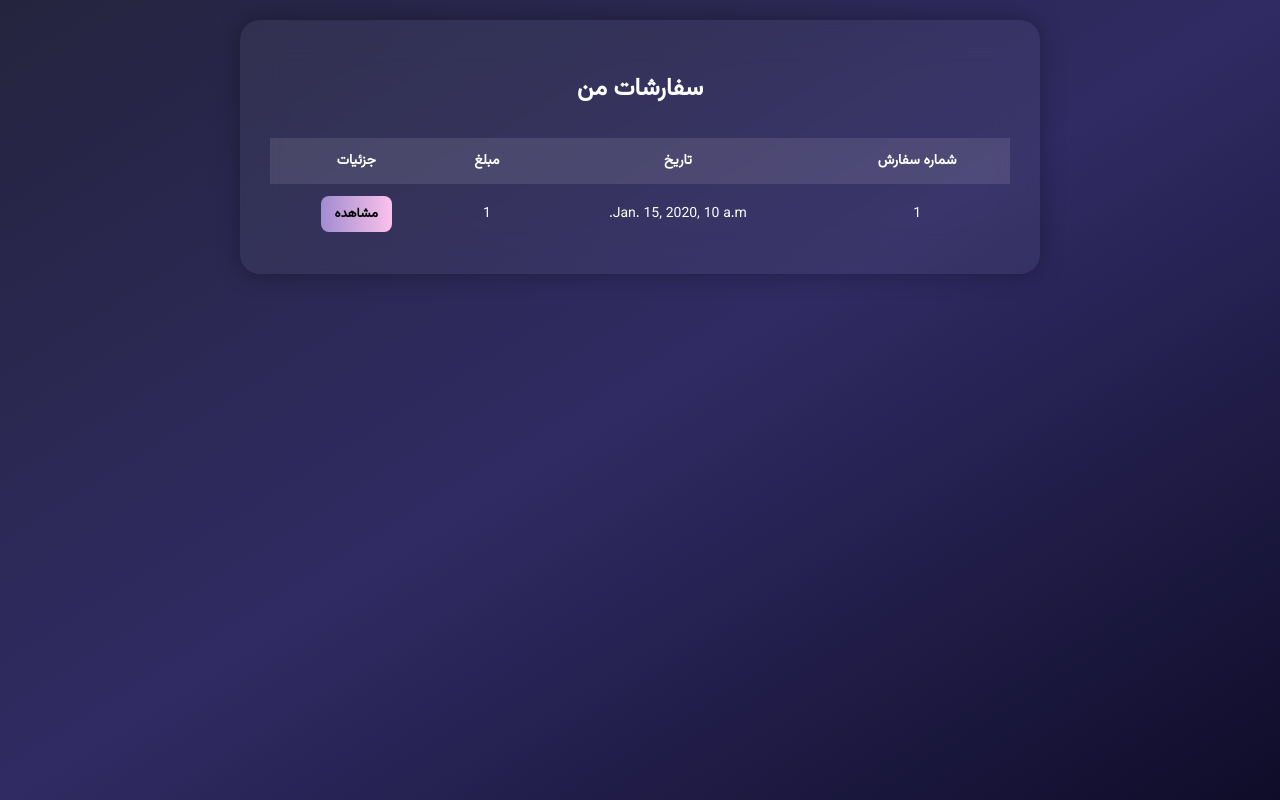
After one commit to nimamze/CoffeeShop, a Django app: template templates/accounts/user_orders.html in a window 1280 px wide. The commit adds this page. Run offline with Django 3.2, Linux system fonts and the light colour scheme; the template is opened without the code that fills it: most values are stand-ins (such as "Sample title", 1, 10 or a date in 2020).

Commit message:
preparing for phase 2

```diff
--- a/accounts/urls.py
+++ b/accounts/urls.py
@@ -8,6 +8,8 @@ from .views import (
     ProfileView,
     CustomLoginView,
     SignUpView,
+    UserOrdersView,
+    UserOrderDetailView,
     add_to_favorites
 )
 
@@ -18,6 +20,8 @@ urlpatterns = [
     path('user-profile-update/', UpdateProfileView.as_view(), name='user_update'),
     path('user-favorites/', UserFavoritesView.as_view(), name='favorites'),
     path('add-to-favorites/<int:pk>/', add_to_favorites, name='add_to_favorites'),
+    path('user-orders/', UserOrdersView.as_view(), name='orders'),
+    path('user-orders/<int:pk>', UserOrderDetailView.as_view(), name='order_detail'),
     path('login/', CustomLoginView.as_view(), name='login'),
     path('logout/', LogoutView.as_view(), name='logout'),
     path('signup/', SignUpView.as_view(), name='signup'),
--- a/shop/admin.py
+++ b/shop/admin.py
@@ -5,8 +5,14 @@ from .models import Product
 from .models import Category
 from .models import ProductImage
 from .models import Ingredient
+from .models import Favorite
+from .models import Order
+from .models import OrderItem
 
 admin.site.register(Product)
 admin.site.register(Category)
 admin.site.register(ProductImage)
 admin.site.register(Ingredient)
+admin.site.register(Favorite)
+admin.site.register(Order)
+admin.site.register(OrderItem)
--- a/shop/views.py
+++ b/shop/views.py
@@ -3,7 +3,7 @@ from django.views import View
 
 from .models import Product,Category
 
-# Create your views here.
+
 
 
 
--- a/templates/accounts/UserProfile.html
+++ b/templates/accounts/UserProfile.html
@@ -17,6 +17,9 @@
     <a href="{% url 'favorites' %}">
         <button>محصولات مورد علاقه</button>
     </a>
+    <a href="{% url 'orders' %}">
+        <button>سفارشات</button>
+    </a>
     <a href="{% url 'product_list' %}">Home</a>
 </div>
 {% endblock %}
--- /dev/null
+++ b/templates/accounts/user_orders.html
@@ -0,0 +1,121 @@
+
+
+
+<!DOCTYPE html>
+<html lang="fa" dir="rtl">
+<head>
+    <meta charset="UTF-8">
+    <title>سفارشات من</title>
+    <link href="https://fonts.googleapis.com/css2?family=Vazirmatn&display=swap" rel="stylesheet">
+    <style>
+        body {
+            margin: 0;
+            font-family: 'Vazirmatn', sans-serif;
+            background: linear-gradient(to top left, #0f0c29, #302b63, #24243e);
+            color: white;
+            min-height: 100vh;
+        }
+
+        .container {
+            max-width: 800px;
+            margin: auto;
+            padding: 20px;
+        }
+
+        .card {
+            background: rgba(255, 255, 255, 0.05);
+            padding: 30px;
+            border-radius: 20px;
+            box-shadow: 0 0 25px rgba(0, 0, 0, 0.3);
+            backdrop-filter: blur(20px);
+        }
+
+        h2 {
+            text-align: center;
+            margin-bottom: 30px;
+        }
+
+        table {
+            width: 100%;
+            border-collapse: collapse;
+            margin-top: 10px;
+        }
+
+        th, td {
+            padding: 12px;
+            text-align: center;
+            font-size: 14px;
+        }
+
+        th {
+            background-color: rgba(255, 255, 255, 0.1);
+        }
+
+        tr:nth-child(even) {
+            background-color: rgba(255, 255, 255, 0.05);
+        }
+
+        a.btn {
+            display: inline-block;
+            padding: 8px 14px;
+            border-radius: 8px;
+            background: linear-gradient(to right, #a18cd1, #fbc2eb);
+            color: black;
+            font-weight: bold;
+            text-decoration: none;
+            font-size: 13px;
+        }
+
+        a.btn:hover {
+            opacity: 0.9;
+        }
+
+        .status {
+            padding: 5px 10px;
+            border-radius: 8px;
+            font-size: 13px;
+        }
+
+        .status.completed {
+            background-color: rgba(0, 255, 0, 0.2);
+        }
+
+        .status.pending {
+            background-color: rgba(255, 255, 0, 0.2);
+        }
+
+        .status.canceled {
+            background-color: rgba(255, 0, 0, 0.2);
+        }
+    </style>
+</head>
+<body>
+    <div class="container">
+        <div class="card">
+            <h2>سفارشات من</h2>
+            <table>
+                <thead>
+                    <tr>
+                        <th>شماره سفارش</th>
+                        <th>تاریخ</th>
+
+                        <th>مبلغ</th>
+                        <th>جزئیات</th>
+                    </tr>
+                </thead>
+                <tbody>
+                {% for order in user_orders %}
+                    <tr>
+                        <td>{{ order.id }}</td>
+                        <td>{{ order.created_at }}</td>
+
+                        <td>{{ order.total_price }}</td>
+                        <td><a href="{% url 'order_detail' order.id %}" class="btn">مشاهده</a></td>
+                    </tr>
+                {% endfor %}
+                </tbody>
+            </table>
+        </div>
+    </div>
+</body>
+</html>
--- a/templates/index.html
+++ b/templates/index.html
@@ -81,7 +81,7 @@
 
                 {% else %}
                 <li class="nav-item">
-                    <a class="nav-link" href="{% url 'profile' %}">ثبت‌نام</a>
+                    <a class="nav-link" href="{% url 'profile' %}">پروفایل</a>
                   </li>
                 <form method="post" action="{% url 'logout' %}">
                     {% csrf_token %}
```
Also changed, not shown: accounts/views.py (+22 -1 lines), templates/accounts/user_order_detail.html (added, +11 -0 lines).
